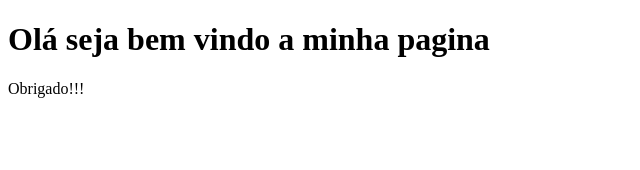
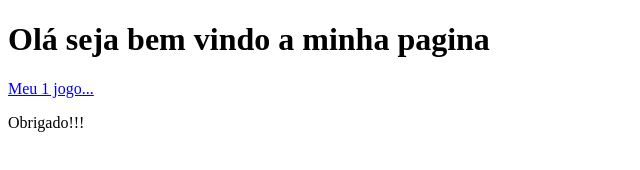
Before and after one commit to stvk9/stvk9.github.io, a plain HTML site: page index.html in a window 1280 px wide. Shown: the whole page, without its empty margins (0-640 px from the left). Drawn offline with Linux system fonts and the light colour scheme.

Commit message:
Update index.html

```diff
--- a/index.html
+++ b/index.html
@@ -6,6 +6,7 @@
 <body>
 
 <h1>Olá seja bem vindo a minha pagina</h1>
+<a href="https://stvk9.github.io/desvinave/">Meu 1 jogo...</a>
 <p>Obrigado!!!</p>
 
 </body>
```
